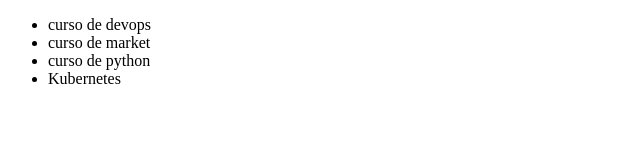
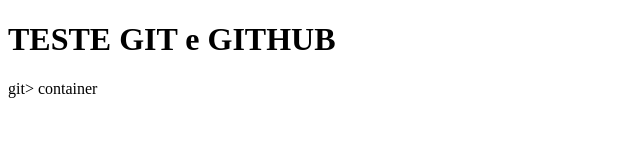
Before and after one commit to lucas-dantas10/alura-git, a plain HTML site: page index.html in a window 1280 px wide. Shown: the whole page, without its empty margins (0-640 px from the left). Drawn offline with Linux system fonts and the light colour scheme.

Commit message:
atualizando nome do curso de git

```diff
--- a/index.html
+++ b/index.html
@@ -4,12 +4,9 @@
 		<title>teste git</title>
 	</head>
 	<body>
-
-		<ul>
-			<li>curso de devops</li>
-			<li>curso de market</li>
-			<li>curso de python</li>
-			<li>Kubernetes</li>
-		</ul>
+		<header>
+			<h1>TESTE GIT e GITHUB</h1>
+			<p>git> container</p>
+		</header>
 	</body>
 </html>
```
